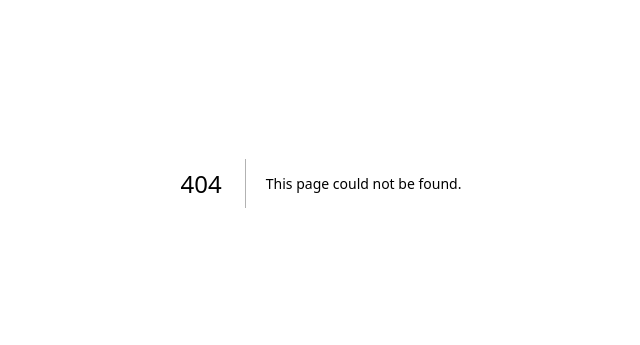
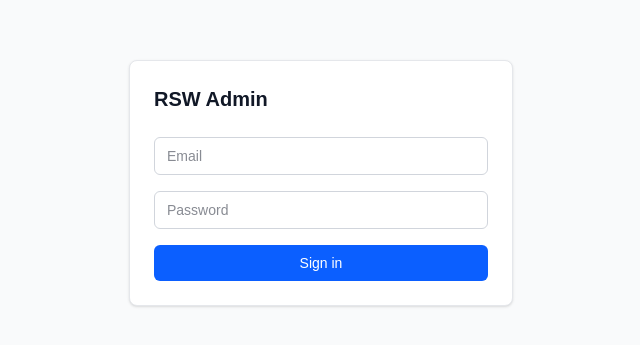
Before and after one commit to FinzyPHINZY/rsw, a Next.js app: page /admin/login in a window 1280 px wide. Before the commit this address had no page. Shown: the part 217-562 px from the top of the page, without its empty margins (319-959 px from the left). Built offline with nearby package versions, Linux system fonts and the light colour scheme.

Commit message:
feat: proxy admin guard, UI primitives, admin login page

```diff
--- /dev/null
+++ b/src/app/(admin)/admin/login/page.tsx
@@ -0,0 +1,56 @@
+"use client";
+import { useState } from "react";
+import { useRouter } from "next/navigation";
+import { signIn } from "next-auth/react";
+import { Button } from "@/components/ui/Button";
+import { Card } from "@/components/ui/Card";
+import { Input } from "@/components/ui/Input";
+
+export default function LoginPage() {
+  const router = useRouter();
+  const [email, setEmail] = useState("");
+  const [password, setPassword] = useState("");
+  const [error, setError] = useState("");
+  const [loading, setLoading] = useState(false);
+
+  async function onSubmit(e: React.FormEvent) {
+    e.preventDefault();
+    setLoading(true);
+    setError("");
+    const res = await signIn("credentials", { email, password, redirect: false });
+    setLoading(false);
+    if (res?.error) {
+      setError("Invalid email or password");
+      return;
+    }
+    router.push("/admin/articles");
+  }
+
+  return (
+    <main className="flex min-h-screen items-center justify-center bg-gray-50 px-4">
+      <Card className="w-full max-w-sm">
+        <h1 className="mb-6 text-xl font-bold">RSW Admin</h1>
+        <form onSubmit={onSubmit} className="space-y-4">
+          <Input
+            type="email"
+            placeholder="Email"
+            value={email}
+            onChange={(e) => setEmail(e.target.value)}
+            required
+          />
+          <Input
+            type="password"
+            placeholder="Password"
+            value={password}
+            onChange={(e) => setPassword(e.target.value)}
+            required
+          />
+          {error && <p className="text-sm text-danger">{error}</p>}
+          <Button type="submit" disabled={loading} className="w-full">
+            {loading ? "Signing in…" : "Sign in"}
+          </Button>
+        </form>
+      </Card>
+    </main>
+  );
+}
--- /dev/null
+++ b/src/components/ui/Button.tsx
@@ -0,0 +1,22 @@
+import { ButtonHTMLAttributes } from "react";
+
+type Variant = "primary" | "secondary" | "danger";
+
+const styles: Record<Variant, string> = {
+  primary: "bg-primary text-white hover:bg-primary/90",
+  secondary: "bg-secondary text-white hover:bg-secondary/90",
+  danger: "bg-danger text-white hover:bg-danger/90",
+};
+
+export function Button({
+  variant = "primary",
+  className = "",
+  ...props
+}: ButtonHTMLAttributes<HTMLButtonElement> & { variant?: Variant }) {
+  return (
+    <button
+      className={`inline-flex items-center justify-center rounded-md px-4 py-2 text-sm font-medium transition disabled:opacity-50 ${styles[variant]} ${className}`}
+      {...props}
+    />
+  );
+}
--- /dev/null
+++ b/src/components/ui/Card.tsx
@@ -0,0 +1,10 @@
+import { HTMLAttributes } from "react";
+
+export function Card({ className = "", ...props }: HTMLAttributes<HTMLDivElement>) {
+  return (
+    <div
+      className={`rounded-lg border border-gray-200 bg-white p-6 shadow-sm ${className}`}
+      {...props}
+    />
+  );
+}
--- /dev/null
+++ b/src/components/ui/Input.tsx
@@ -0,0 +1,13 @@
+import { InputHTMLAttributes, forwardRef } from "react";
+
+export const Input = forwardRef<HTMLInputElement, InputHTMLAttributes<HTMLInputElement>>(
+  function Input({ className = "", ...props }, ref) {
+    return (
+      <input
+        ref={ref}
+        className={`w-full rounded-md border border-gray-300 px-3 py-2 text-sm outline-none focus:border-primary focus:ring-1 focus:ring-primary ${className}`}
+        {...props}
+      />
+    );
+  }
+);
--- /dev/null
+++ b/src/components/ui/Modal.tsx
@@ -0,0 +1,27 @@
+"use client";
+import { ReactNode } from "react";
+
+export function Modal({
+  open,
+  onClose,
+  children,
+}: {
+  open: boolean;
+  onClose: () => void;
+  children: ReactNode;
+}) {
+  if (!open) return null;
+  return (
+    <div
+      className="fixed inset-0 z-50 flex items-center justify-center bg-black/40"
+      onClick={onClose}
+    >
+      <div
+        className="w-full max-w-md rounded-lg bg-white p-6 shadow-lg"
+        onClick={(e) => e.stopPropagation()}
+      >
+        {children}
+      </div>
+    </div>
+  );
+}
--- /dev/null
+++ b/src/proxy.ts
@@ -0,0 +1,22 @@
+import { auth } from "@/lib/auth";
+import { NextResponse } from "next/server";
+
+export default auth((req) => {
+  const { pathname } = req.nextUrl;
+  const isAdminArea = pathname.startsWith("/admin");
+  const isLogin = pathname === "/admin/login";
+
+  if (!isAdminArea || isLogin) return NextResponse.next();
+
+  const isAdmin = req.auth?.user?.role === "ADMIN";
+  if (!isAdmin) {
+    const url = req.nextUrl.clone();
+    url.pathname = "/admin/login";
+    return NextResponse.redirect(url);
+  }
+  return NextResponse.next();
+});
+
+export const config = {
+  matcher: ["/admin/:path*"],
+};
```
